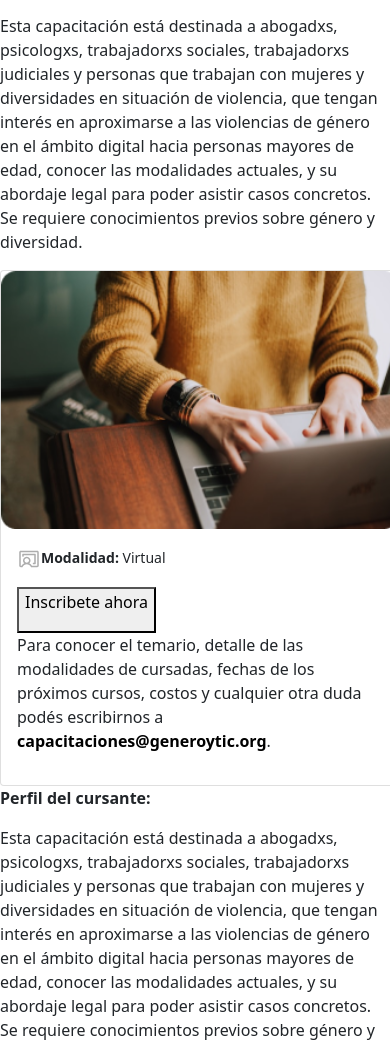
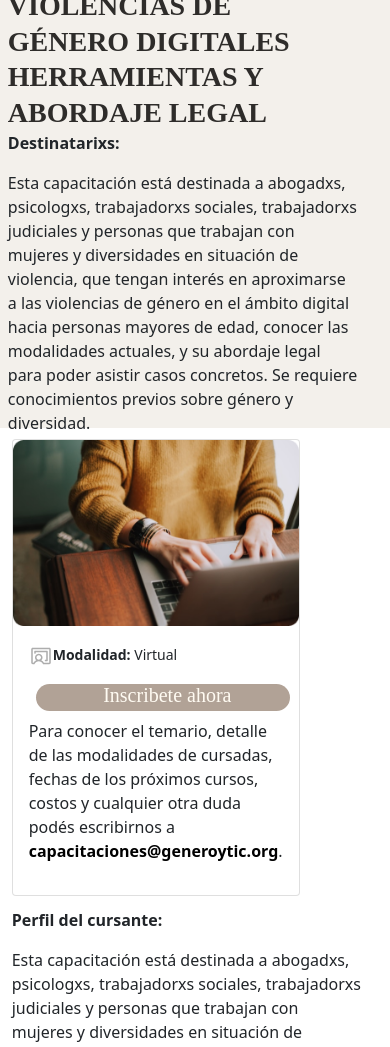
Before and after one commit to Eliana0/GeneTics, a plain HTML site: page curso-violencia-digital.html in a window 390 px wide. Shown: the part 180-1227 px from the top of the page. Drawn offline with nearby package versions, Linux system fonts and the light colour scheme.

Commit message:
responsive cursos

```diff
--- a/curso-violencia-digital.html
+++ b/curso-violencia-digital.html
@@ -41,9 +41,10 @@
         </nav>
     </header>
 
+    <div class="backgroundgrey">
     <div class="headerCardCursos">
             <div class="high-card-text">
-          <p class="title-card">VIOLENCIAS DE GÉNERO DIGITALES HERRAMIENTAS Y ABORDAJE LEGAL</p>
+              <b class="title-card">VIOLENCIAS DE GÉNERO DIGITALES HERRAMIENTAS Y ABORDAJE LEGAL</b>
               <p><b>Destinatarixs: </b></p>
               <p>Esta capacitación está destinada a abogadxs, psicologxs, trabajadorxs sociales, trabajadorxs
                 judiciales y personas que trabajan con mujeres y diversidades en situación de violencia, que
@@ -51,7 +52,10 @@
                  mayores de edad, conocer las modalidades actuales, y su abordaje legal para poder asistir casos
                  concretos. Se requiere conocimientos previos sobre género y diversidad.</p>
             </div>
-        <div class="card" style="width: 25rem;">
+        </div>
+    </div>
+
+    <div class="card" id="cardCurso" style="width: 18rem;">
         <img src="img/cursoViolencia.png" class="card-img-top" alt="...">
         <div class="card-body">
             <p class="card-text"><small class="text-body-secondary">
@@ -67,9 +71,8 @@
 
         </div>
         </div>
-    </div>
 
-    <div class="high-card-text">
+    <div class="botton-card-text">
         <p><b>Perfil del cursante:</b></p>
         <p> Esta capacitación está destinada a abogadxs, psicologxs, trabajadorxs sociales,
             trabajadorxs judiciales y personas que trabajan con mujeres y diversidades en
--- a/style.css
+++ b/style.css
@@ -183,6 +183,62 @@ header nav ul a:hover{
 }
 .bodyQuienesSomos{
     margin: 7%;
+}
+                                    /* BOTONES */
+.buttonLager{
+    display: flex;
+    width: 100%;
+    margin: 3%;
+    height: 27.429px;
+    flex-direction: column;
+    justify-content: center;
+    flex-shrink: 0;
+
+    color: #FFFBF2;
+    border-radius: 31px;
+    background: #B1A296;
+    text-align: center;
+    border: transparent;
+/* Botón/Principal */
+    font-family: Poppins;
+    font-size: 20px;
+    font-style: normal;
+    font-weight: 500;
+    line-height: 128.164%;
+}
+.buttonLager p{
+    margin-top: 12px;
+    margin-right: 40px;
+    width: 250px;
+}
+                                        /*CURSOS */
+.headerCardCursos{
+    margin: 2%;
+    width: 66%;
+    padding-top: 70px;
+}
+.headerCardCursos .title-card{
+    color: #2E2C2A;
+    font-family: Poppins;
+    font-size: 43px;
+    font-style: normal;
+    font-weight: 700;
+    line-height: 128.164%;
+}
+.backgroundgrey{
+    width: 100%;
+    height: 500px;
+    background: rgba(225, 218, 204, 0.40);
+}
+#cardCurso{
+    margin: 5%;
+    margin-top: -260px;
+    margin-left: 70%;
+    position: absolute;
+}
+.botton-card-text{
+    margin: 3%;
+    width: 66%;
 }
                                         /* CONTENTS */
 #center{
@@ -463,6 +519,34 @@ footer .footerLogs svg{
         width: 20px;
     }
 }
+    @media screen and (max-width: 990px) {
+    .headerCardCursos{
+        margin: 2%;
+        width: 66%;
+        padding-top: 70px;
+    }
+    .headerCardCursos .title-card{
+        color: #2E2C2A;
+        font-family: Poppins;
+        font-size: 43px;
+        font-style: normal;
+        font-weight: 700;
+        line-height: 128.164%;
+    }
+    .backgroundgrey{
+        width: 100%;
+        height: 500px;
+        background: rgba(225, 218, 204, 0.40);
+    }
+    #cardCurso{
+        position: inherit;
+        margin: 5%;
+        float: right;
+    }
+    .botton-card-text{
+        margin: 3%;
+    }
+}
 @media screen and (max-width: 880px) {
     header nav ul{
         display: grid;
@@ -482,6 +566,15 @@ footer .footerLogs svg{
     }
     .home{
         margin: 2%;
+    }
+    .headerCardCursos .title-card{
+        font-size: 35px;
+    }
+    .headerCardCursos {
+        width: 90%;
+    }
+    .backgroundgrey{
+        height: 410px
     }
 }
 
@@ -509,6 +602,15 @@ footer .footerLogs svg{
     .principalTitle{
         margin-top: 80px;
     }
+    .headerCardCursos .title-card{
+        font-size: 28px;
+    }
+    .botton-card-text{
+        width: 90%;
+    }
+    #cardCurso{
+        float: inherit;
+    }
 }
 
 @media screen and (max-width: 500px) {
@@ -518,15 +620,34 @@ footer .footerLogs svg{
     footer{
         padding-right: 28%;
     }
+    #cardCurso{
+        display: flex;
+        justify-content: center;
+        margin: 3%;
+    }
+    .backgroundgrey{
+        height: 470px;
+    }
 }
 @media screen and (max-width: 440px) {
     .logoHeader h1{
         width: 250px;
     }
+    .backgroundgrey{
+        height: 510px;
+    }
 }
 @media screen and (max-width: 360px) {
     .home .textHome {
         padding-top: 3%;
+    }
+    .backgroundgrey{
+        height: 550px;
+    }
+    #cardCurso{
+        display: flex;
+        justify-content: center;
+        margin: 1%;
     }
 }
 @media screen and (min-width: 280px) and (max-width: 500px) {
```
Also changed, not shown: curso-introducción-violencia.html (+2 -2 lines). Lines whose indentation alone changed are shown as unchanged.
